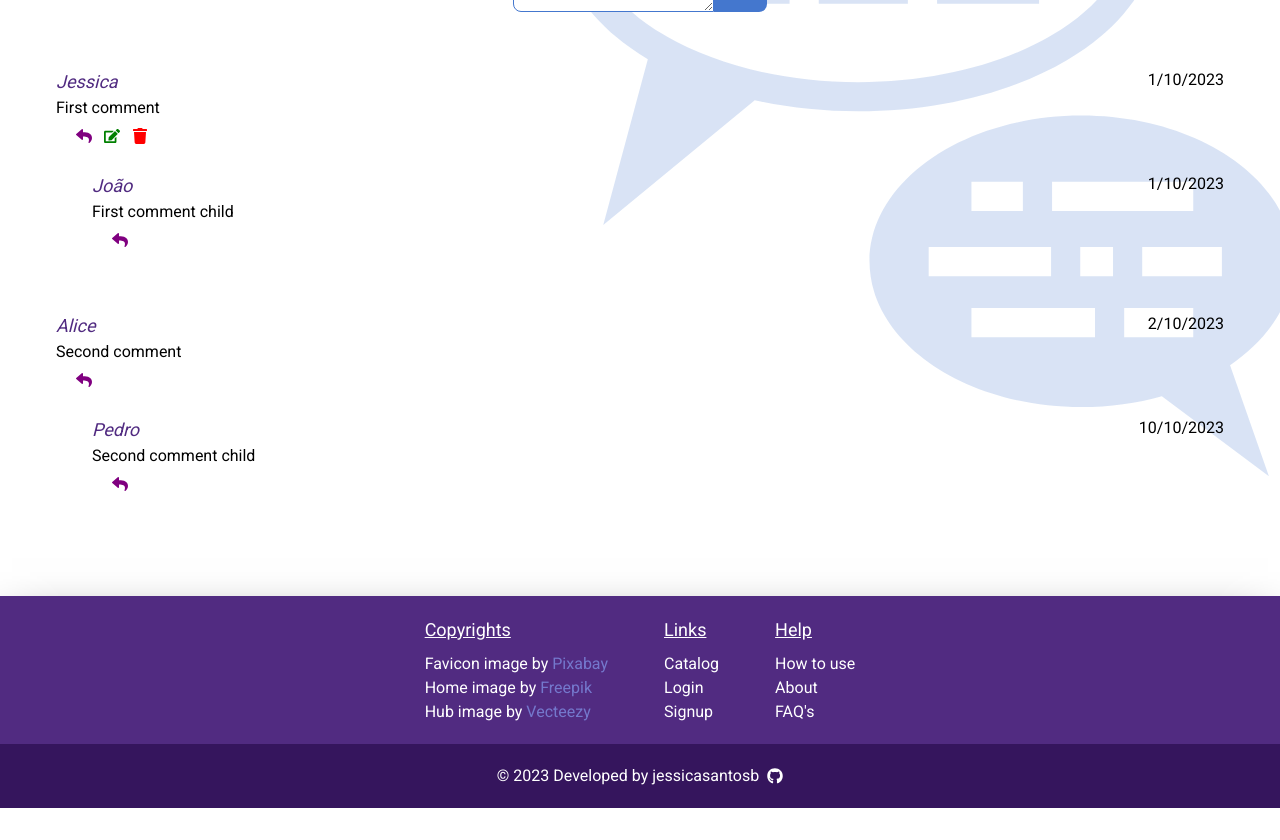
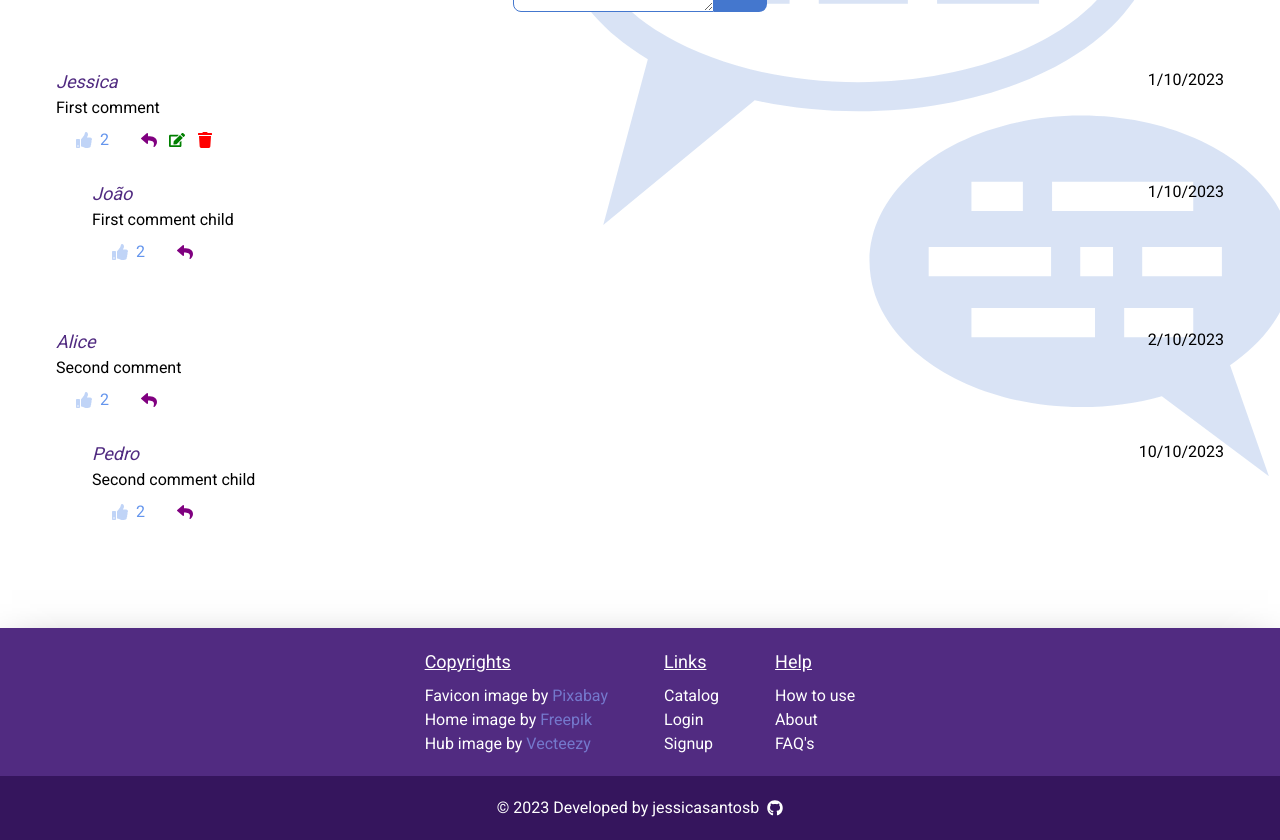
Before and after one commit to jessicasantosb/readme.book, a React (Create React App) app in the folder frontend/: page /catalog/books/1 in a window 1280 px wide. Shown: the part 980-1820 px from the top of the page. Before the commit the page ends 1788 px from the top, so only its background shows below. Built offline with nearby package versions, Linux system fonts and the light colour scheme; no server answers.

Commit message:
add like comment function

```diff
--- a/frontend/src/components/catalog/comments/comment.js
+++ b/frontend/src/components/catalog/comments/comment.js
@@ -1,5 +1,5 @@
-import React from "react";
-import { FaReply, FaEdit, FaTrash } from "react-icons/fa";
+import React, {useState} from "react";
+import { FaThumbsUp, FaReply, FaEdit, FaTrash } from "react-icons/fa";
 import CommentForm from "./commentForm";
 
 function Comment({
@@ -13,12 +13,22 @@ function Comment({
   activeComment,
   setActiveComment,
 }) {
+  const [like, setLike] = useState(2),
+    [isLike, setIsLike] = useState(false),
+
+    onLikeBtnClick = () => {
+      setLike(like + (isLike ? -1 : 1))
+      setIsLike(!isLike)
+    }
+
   const fiveMinutes = 300000;
   const timePassed = new Date() - Date(comment.createdAt) > fiveMinutes;
+
   const canReply = Boolean(currentUserId);
   const canEdit = currentUserId === comment.userId && !timePassed;
   const canDelete = currentUserId === comment.userId && !timePassed;
   const createdAt = new Date(comment.createdAt).toLocaleDateString();
+
   const isReplying =
     activeComment &&
     activeComment.type === "replying" &&
@@ -36,12 +46,10 @@ function Comment({
         <p>{createdAt}</p>
       </div>
 
-      {!isEditing && (
-        <p>{comment.body}</p>
-      )}
+      {!isEditing && <p>{comment.body}</p>}
       {isEditing && (
         <CommentForm
-          submitLabel='Update'
+          submitLabel="Update"
           initialText={comment.body}
           hasCancelButton
           handleSubmit={(text) => updateComment(text, comment.id)}
@@ -49,7 +57,12 @@ function Comment({
         />
       )}
 
-      <div className="flex flex-row py-2 px-5 gap-3">
+      <div className="flex flex-row items-center py-2 px-5 gap-3">
+        <p className="flex gap-2 items-center pr-5 text-[#6495ED]">
+          <FaThumbsUp className={isLike ? "" : "opacity-40"} onClick={onLikeBtnClick}/>
+          {like}
+        </p>
+
         {canReply && (
           <FaReply
             color="purple"
@@ -78,6 +91,7 @@ function Comment({
           />
         )}
       </div>
+
       <div className="flex justify-start -ml-5">
         {isReplying && (
           <CommentForm
--- a/frontend/src/routes/catalog.js
+++ b/frontend/src/routes/catalog.js
@@ -30,16 +30,6 @@ function Catalog() {
               Excepteur sint occaecat cupidatat non proident, sunt in culpa qui
               officia deserunt mollit anim id est laborum.
             </p>
-            <Link
-              className={
-                token
-                  ? "hidden"
-                  : "bg-[#512B81] text-white rounded-xl shadow-sm shadow-[#4477CE]  text-center p-5 uppercase hover:scale-90 hover:shadow-none mr-5"
-              }
-              to="/login"
-            >
-              Sign in
-            </Link>
           </div>
 
           <div className="absolute w-full flex items-end justify-center -bottom-14 pt-5">
```
